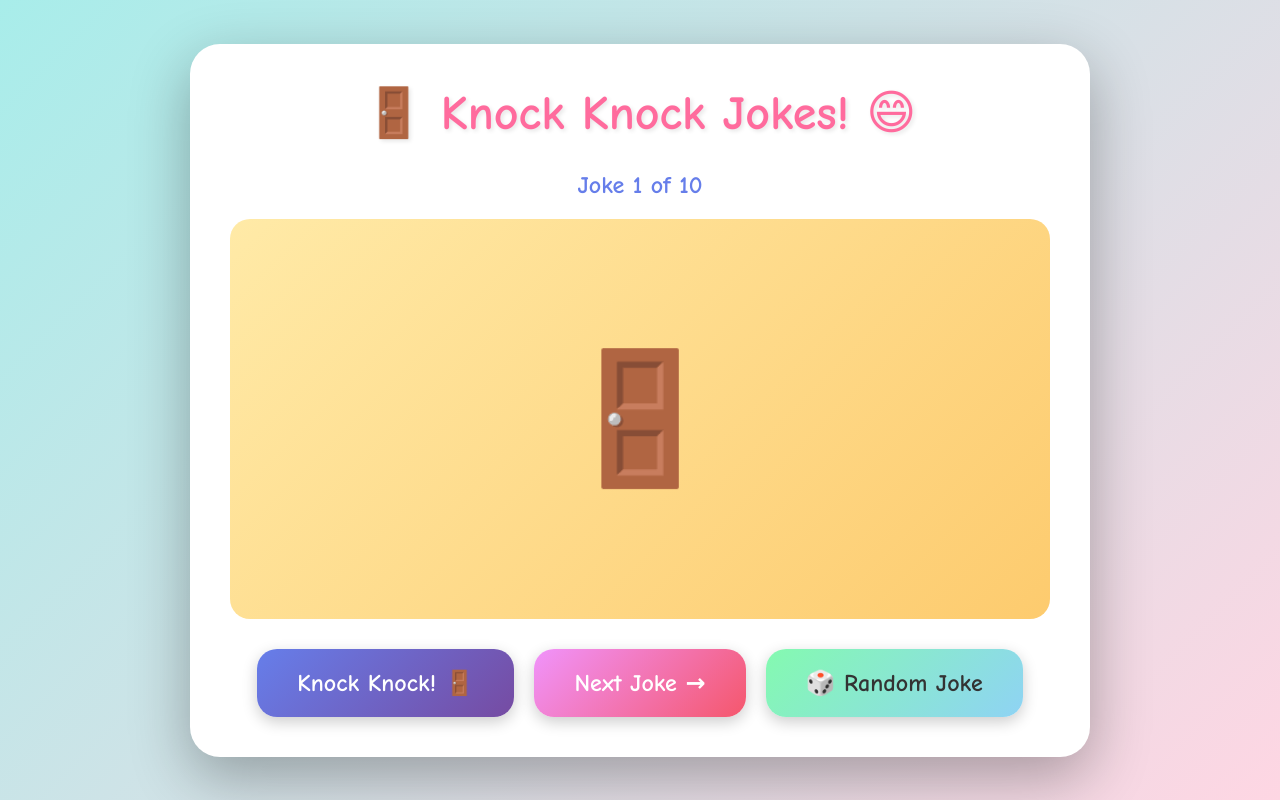
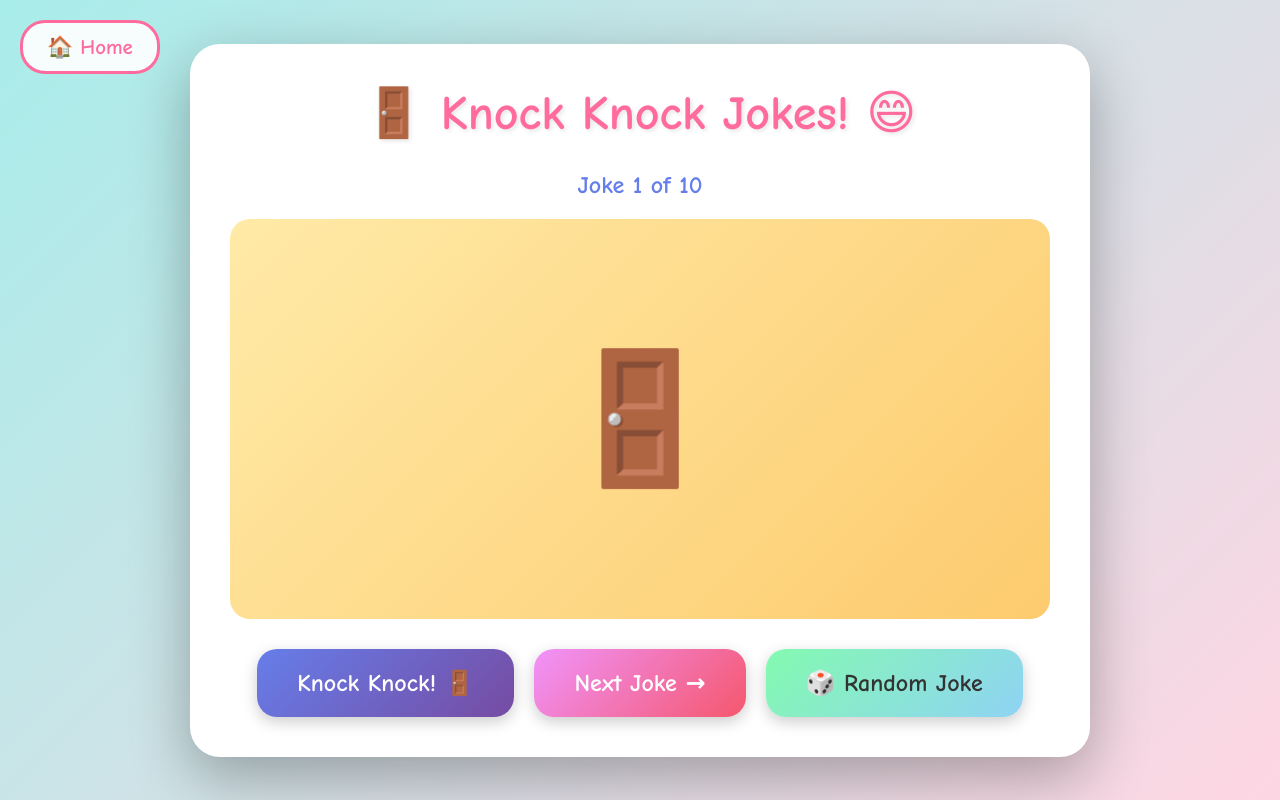
Before and after one commit to medley/Claude_Testing, a plain HTML site: page knock-knock-jokes.html in a window 1280 px wide. Drawn offline with Linux system fonts and the light colour scheme.

Commit message:
add home button to all games

```diff
--- a/knock-knock-jokes.html
+++ b/knock-knock-jokes.html
@@ -252,9 +252,35 @@
         .knocking {
             animation: doorKnock 0.3s ease-in-out 3;
         }
+
+        .home-button {
+            position: fixed;
+            top: 20px;
+            left: 20px;
+            background: rgba(255, 255, 255, 0.9);
+            border: 3px solid #ff6b9d;
+            border-radius: 25px;
+            padding: 12px 24px;
+            font-size: 1.3rem;
+            font-weight: bold;
+            color: #ff6b9d;
+            text-decoration: none;
+            cursor: pointer;
+            z-index: 1000;
+            transition: all 0.3s ease;
+            font-family: inherit;
+        }
+
+        .home-button:hover {
+            transform: scale(1.05);
+            background: #ff6b9d;
+            color: white;
+        }
     </style>
 </head>
 <body>
+    <a href="index.html" class="home-button">🏠 Home</a>
+
     <div class="container">
         <h1>🚪 Knock Knock Jokes! 😄</h1>
 
```
Also changed, not shown: emily-spelling-game.html (+45 -0 lines), halloween-math-game.html (+26 -0 lines), spelling-game.html (+26 -0 lines).
